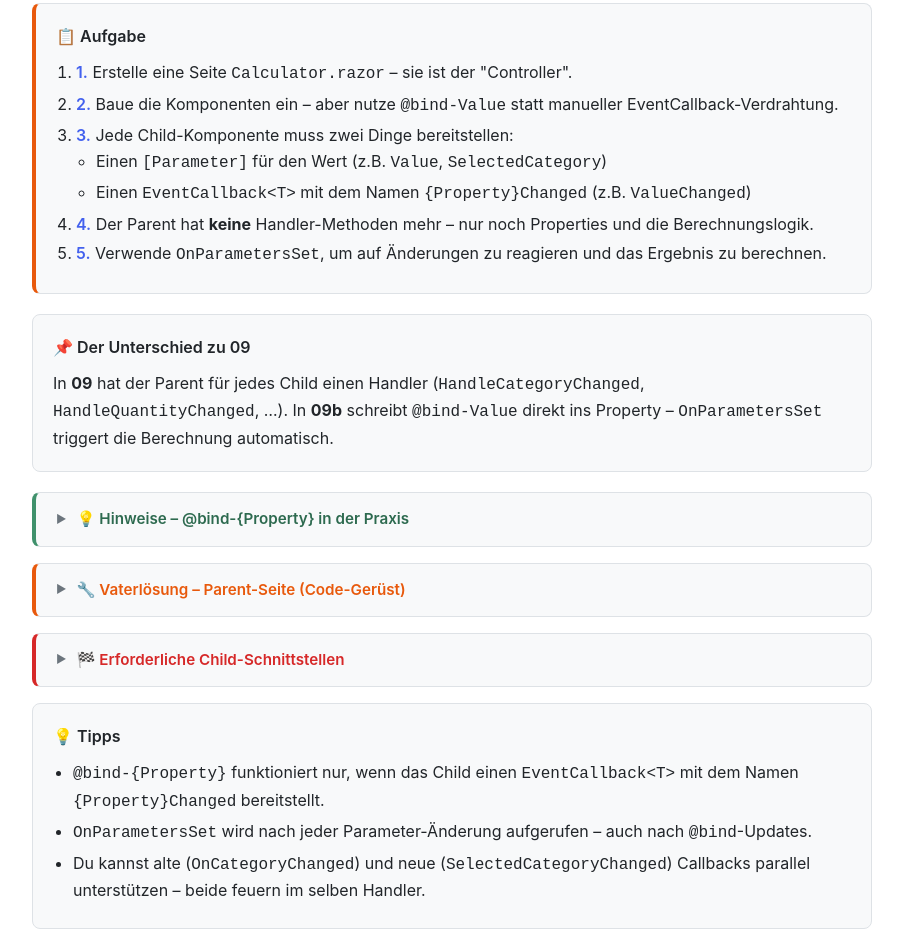
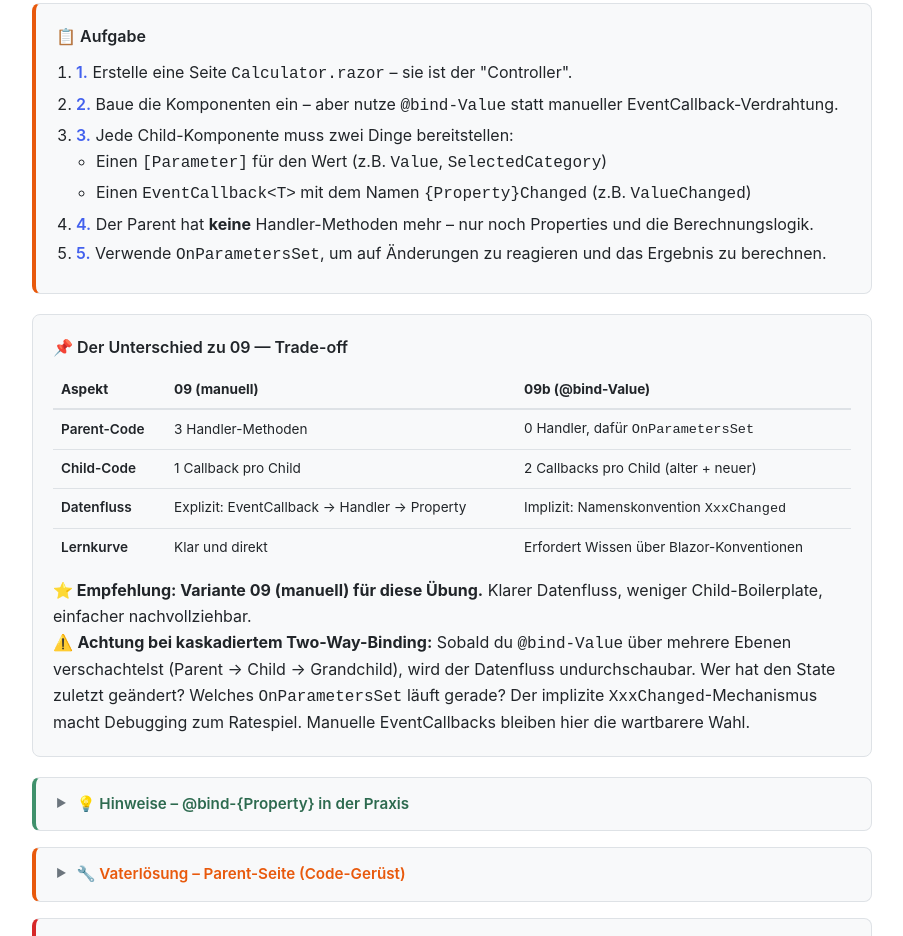
Before and after one commit to sundat-training/blazor-didaktik-training, a plain HTML site: page doc/09b-state-bind.html in a window 1280 px wide. Shown: the part 486-1422 px from the top of the page, without its empty margins (188-1091 px from the left). Drawn offline with Linux system fonts and the light colour scheme.

Commit message:
docs(exercises): add trade-off table and complexity warning to 09b

```diff
--- a/doc/09b-state-bind.html
+++ b/doc/09b-state-bind.html
@@ -61,8 +61,43 @@
 </div>
 
 <div class="box note">
-  <h2>📌 Der Unterschied zu 09</h2>
-  <p>In <strong>09</strong> hat der Parent für jedes Child einen Handler (<code>HandleCategoryChanged</code>, <code>HandleQuantityChanged</code>, …). In <strong>09b</strong> schreibt <code>@bind-Value</code> direkt ins Property – <code>OnParametersSet</code> triggert die Berechnung automatisch.</p>
+  <h2>📌 Der Unterschied zu 09 — Trade-off</h2>
+
+  <table style="width:100%;border-collapse:collapse;font-size:0.85rem;margin-bottom:12px;">
+    <thead>
+      <tr style="border-bottom:2px solid var(--border);">
+        <th style="padding:8px;text-align:left;">Aspekt</th>
+        <th style="padding:8px;text-align:left;">09 (manuell)</th>
+        <th style="padding:8px;text-align:left;">09b (@bind-Value)</th>
+      </tr>
+    </thead>
+    <tbody>
+      <tr style="border-bottom:1px solid var(--border);">
+        <td style="padding:8px;font-weight:600;">Parent-Code</td>
+        <td style="padding:8px;">3 Handler-Methoden</td>
+        <td style="padding:8px;">0 Handler, dafür <code>OnParametersSet</code></td>
+      </tr>
+      <tr style="border-bottom:1px solid var(--border);">
+        <td style="padding:8px;font-weight:600;">Child-Code</td>
+        <td style="padding:8px;">1 Callback pro Child</td>
+        <td style="padding:8px;">2 Callbacks pro Child (alter + neuer)</td>
+      </tr>
+      <tr style="border-bottom:1px solid var(--border);">
+        <td style="padding:8px;font-weight:600;">Datenfluss</td>
+        <td style="padding:8px;">Explizit: EventCallback → Handler → Property</td>
+        <td style="padding:8px;">Implizit: Namenskonvention <code>XxxChanged</code></td>
+      </tr>
+      <tr>
+        <td style="padding:8px;font-weight:600;">Lernkurve</td>
+        <td style="padding:8px;">Klar und direkt</td>
+        <td style="padding:8px;">Erfordert Wissen über Blazor-Konventionen</td>
+      </tr>
+    </tbody>
+  </table>
+
+  <p><strong>⭐ Empfehlung: Variante 09 (manuell) für diese Übung.</strong> Klarer Datenfluss, weniger Child-Boilerplate, einfacher nachvollziehbar.</p>
+
+  <p>⚠️ <strong>Achtung bei kaskadiertem Two-Way-Binding:</strong> Sobald du <code>@bind-Value</code> über mehrere Ebenen verschachtelst (Parent → Child → Grandchild), wird der Datenfluss undurchschaubar. Wer hat den State zuletzt geändert? Welches <code>OnParametersSet</code> läuft gerade? Der implizite <code>XxxChanged</code>-Mechanismus macht Debugging zum Ratespiel. Manuelle EventCallbacks bleiben hier die wartbarere Wahl.</p>
 </div>
 
 <details class="collapsible hint-1">
```
